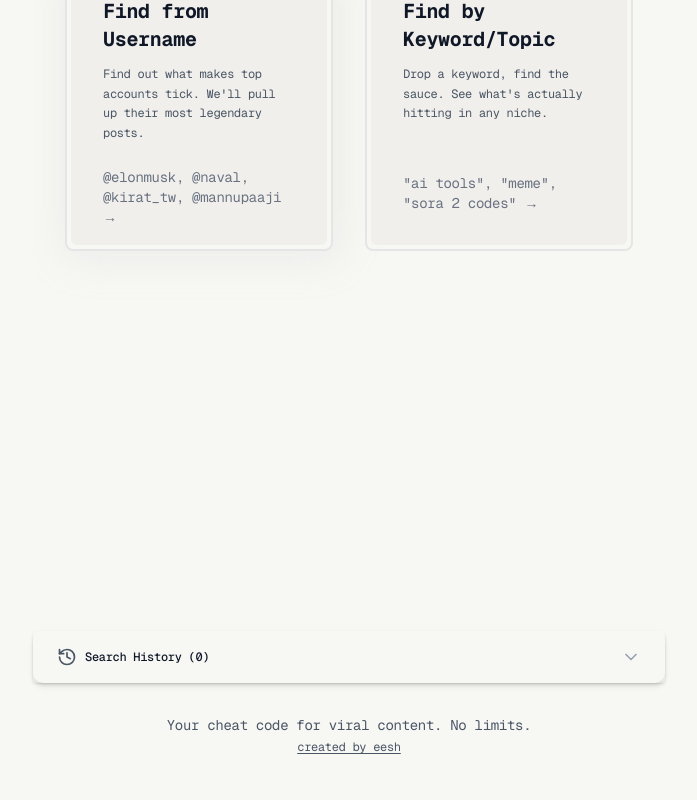
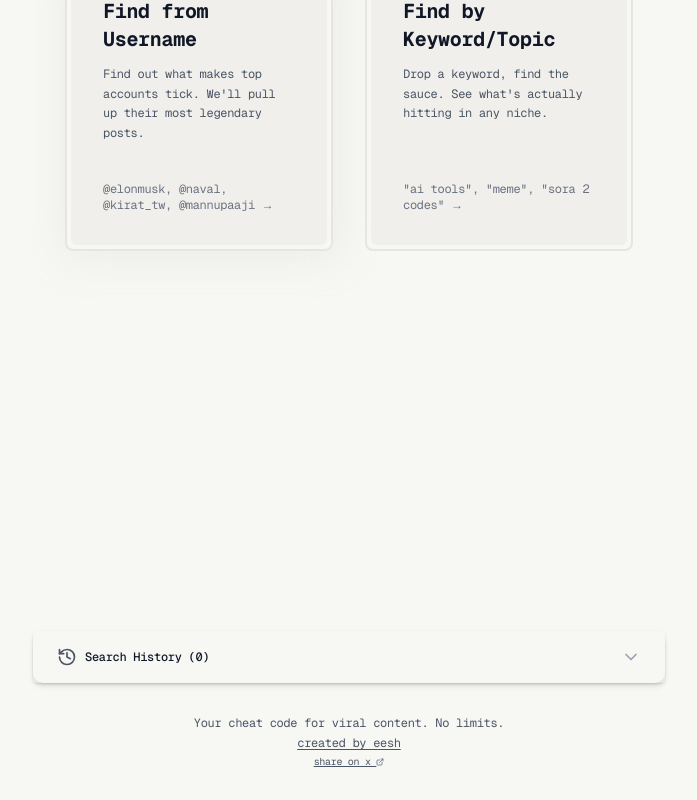
Before and after one commit to eeshm/bangerx, a Next.js app: page / in a window 1280 px wide. Shown: the part 453-1253 px from the top of the page, without its empty margins (291-988 px from the left). Built offline with nearby package versions, Linux system fonts and the light colour scheme.

Commit message:
minor updated

```diff
--- a/src/app/layout.tsx
+++ b/src/app/layout.tsx
@@ -63,8 +63,8 @@ export const metadata: Metadata = {
     site: '@eeshmidha1',
     creator: '@eeshmidha1',
     title: 'BangerX - X search on steroids',
-    description: 'Find viral tweets on X instantly. No API, no limits, completely free. 🔥',
-    images: ['/public/dark1.png', '/public/dark2.png'],
+    description: 'Find viral tweets on X instantly. No API, no limits, completely free.',
+    images: ['/light1.png'],
   },
 
   // Additional Meta Tags
--- a/src/components/TwitterSearchGenerator.tsx
+++ b/src/components/TwitterSearchGenerator.tsx
@@ -347,6 +347,13 @@ const TwitterSearchGenerator = () => {
     { id: 'medium', label: 'High Viral' },
     { id: 'mega', label: 'Mega Viral' },
   ];
+
+const link = "https://banger-x.vercel.app";
+
+const tweetText = `Discovering the best viral content thanks to BangerX. Check it out: ${link} #ContentDiscovery #bangerx`;
+
+const tweetUrl = `https://x.com/intent/tweet?text=${encodeURIComponent(tweetText)}`;
+
   return (
     <div className="min-h-screen pt-12 px-5 tracking-tight font-mono text-xs ">
       <div className="selection:bg-black selection:text-white dark:selection:bg-theme-dark-subtext dark:selection:text-theme-dark
@@ -398,7 +405,7 @@ const TwitterSearchGenerator = () => {
                         <p className="text-gray-600 leading-relaxed mb-6 dark:text-theme-dark-subtext">
                           Find out what makes top accounts tick. We'll pull up their most legendary posts.
                         </p>
-                        <div className="mt-auto text-sm text-gray-500 dark:text-theme-dark-subtext">
+                        <div className="mt-auto  text-gray-500 dark:text-theme-dark-subtext">
                           @elonmusk, @naval, @kirat_tw, @mannupaaji →
                         </div>
                       </button>
@@ -419,7 +426,7 @@ const TwitterSearchGenerator = () => {
                         <p className="text-gray-600 dark:text-theme-dark-subtext leading-relaxed mb-6">
                           Drop a keyword, find the sauce. See what's actually hitting in any niche.
                         </p>
-                        <div className="mt-auto text-sm text-gray-500 dark:text-theme-dark-subtext font-mono">
+                        <div className="mt-auto  text-gray-500 dark:text-theme-dark-subtext font-mono">
                           "ai tools", "meme", "sora 2 codes" →
                         </div>
                       </button>
@@ -791,12 +798,17 @@ const TwitterSearchGenerator = () => {
         </div>
 
         <div className="text-center my-8 text-gray-600  space-y-1 dark:text-theme-dark-text">
-          <p className="text-sm">
+          <p className="text">
             Your cheat code for viral content. No limits.
           </p>
+          <div className='flex flex-col space-y-1'>
           <Link href={"https://x.com/eeshmidha1"} target='_blank' className='underline underline-offset-2 '>
           created by eesh
           </Link>
+          <Link href={tweetUrl} className='underline text-[10px]'>
+          share on x <ExternalLink className='inline-flex size-2'/>
+          </Link>
+          </div>
         </div>
       </div>
     </div>
```
